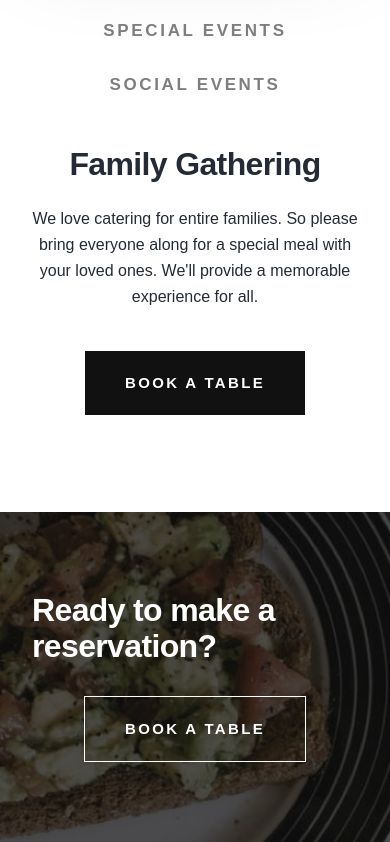
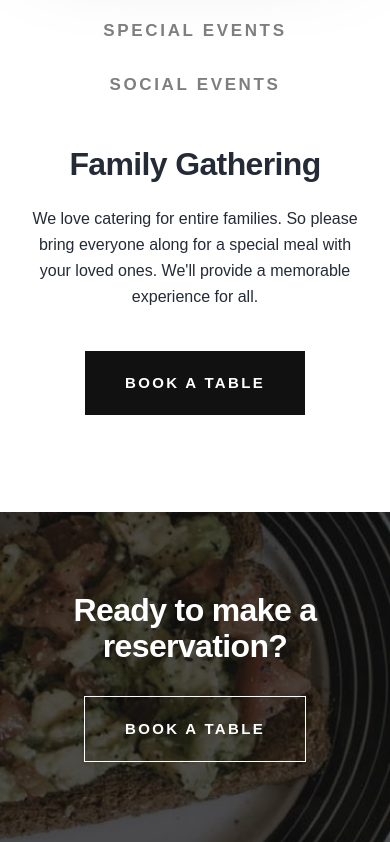
Before and after one commit to anet-eny/dine-restaurant-website, a React (Vite) app: page / in a window 390 px wide. Shown: the part 4289-5131 px from the top of the page. Built offline with nearby package versions, Linux system fonts and the light colour scheme.

Commit message:
feat: add text-center to div with h1

```diff
--- a/src/components/ReservationsCTA.jsx
+++ b/src/components/ReservationsCTA.jsx
@@ -27,7 +27,7 @@ export default function ReservationsCTA({
         />
       </picture>
 
-      <div className="relative flex flex-col lg:flex-row items-center justify-between gap-8">
+      <div className="relative flex flex-col lg:flex-row items-center justify-between text-center gap-8">
         <h1 className="text-white heading-l">{title}</h1>
         <Link to={buttonLink}>
           <Button theme="light">{buttonText}</Button>
```
